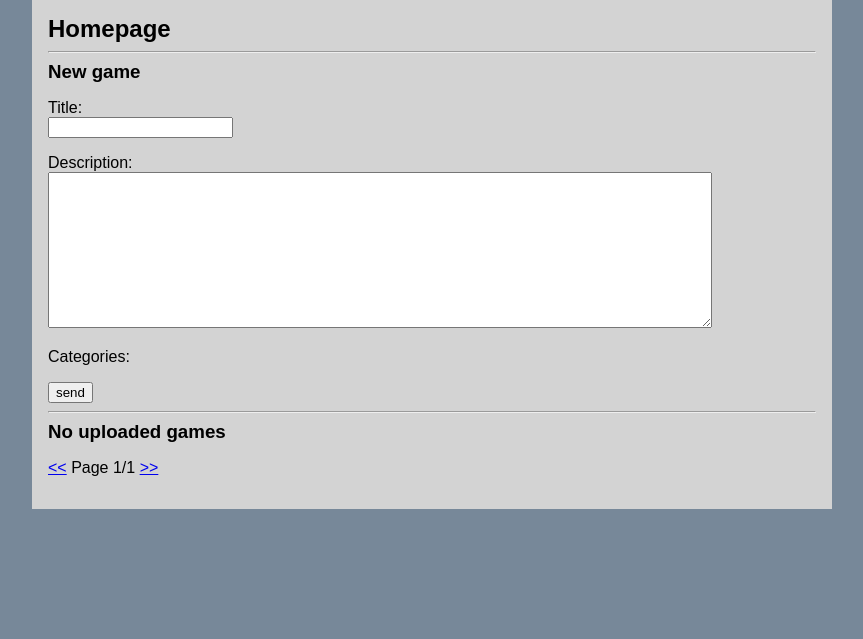
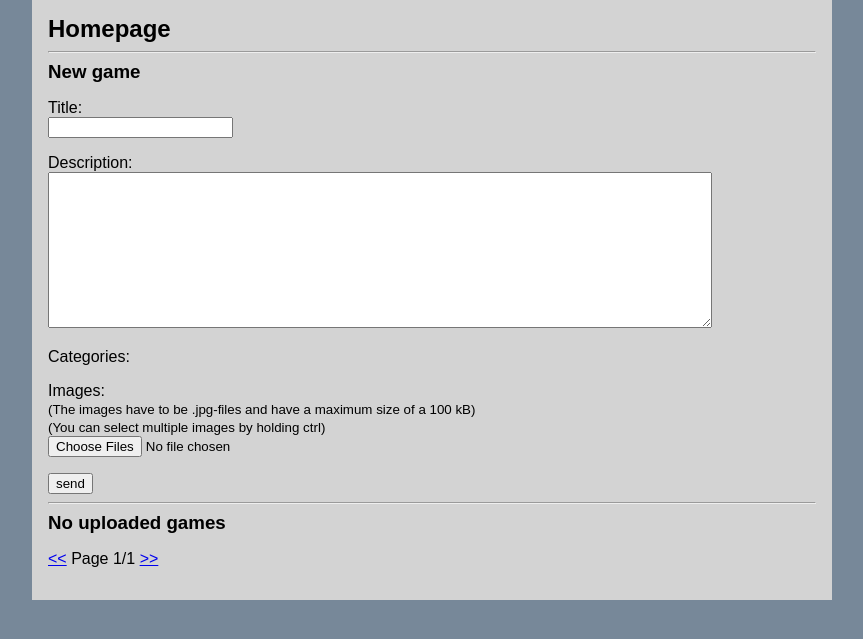
Before and after one commit to ChrisKK04/game-website, a Flask app: page / in a window 1280 px wide. Shown: the part 128-767 px from the top of the page, without its empty margins (208-1071 px from the left). Run offline with Flask 3, Linux system fonts and the light colour scheme; the visitor is signed in with stand-in values (Sample User, id 1); data comes from the database, SQL or seed files in the repository; data that the repository does not hold is empty.

Commit message:
Add a "images" selection when adding a game on the homepage

```diff
--- a/schema.sql
+++ b/schema.sql
@@ -48,7 +48,7 @@ CREATE TABLE Images (
     id INTEGER PRIMARY KEY,
     game_id INTEGER REFERENCES Games(id) ON DELETE CASCADE,
     image BLOB
-)
+);
 
 CREATE INDEX idx_game_reviews_id ON Reviews (game_id); -- Index for matching reviews to games
 CREATE INDEX idx_user_game ON Games (user_id); -- Index for matching users to games
--- a/templates/index.html
+++ b/templates/index.html
@@ -8,7 +8,7 @@
 
 {% if session.user_id and session.developer == 1 %} <!-- adding a new game (only for developers) -->
 <h3>New game</h3>
-<form action="/new_game" method="post">
+<form action="/new_game" method="post" enctype="multipart/form-data">
   <p>
     <label for="title">Title</label>: <br />
     <input id="title" type="text" name="title" maxlength="100" required/>
@@ -27,6 +27,12 @@
         <br />
       {% endif %}
     {% endfor %}
+  </p>
+  <p>
+    <label for="images">Images</label>: <br />
+    <small>(The images have to be .jpg-files and have a maximum size of a 100 kB)</small> <br />
+    <small>(You can select multiple images by holding ctrl)</small> <br />
+    <input id="images" type="file" name="images" accept=".jpg" multiple />
   </p>
   <input type="hidden" name="csrf_token" value="{{ session.csrf_token }}"/>
   <input type="submit" value="send" />
```
Also changed, not shown: README.md.
